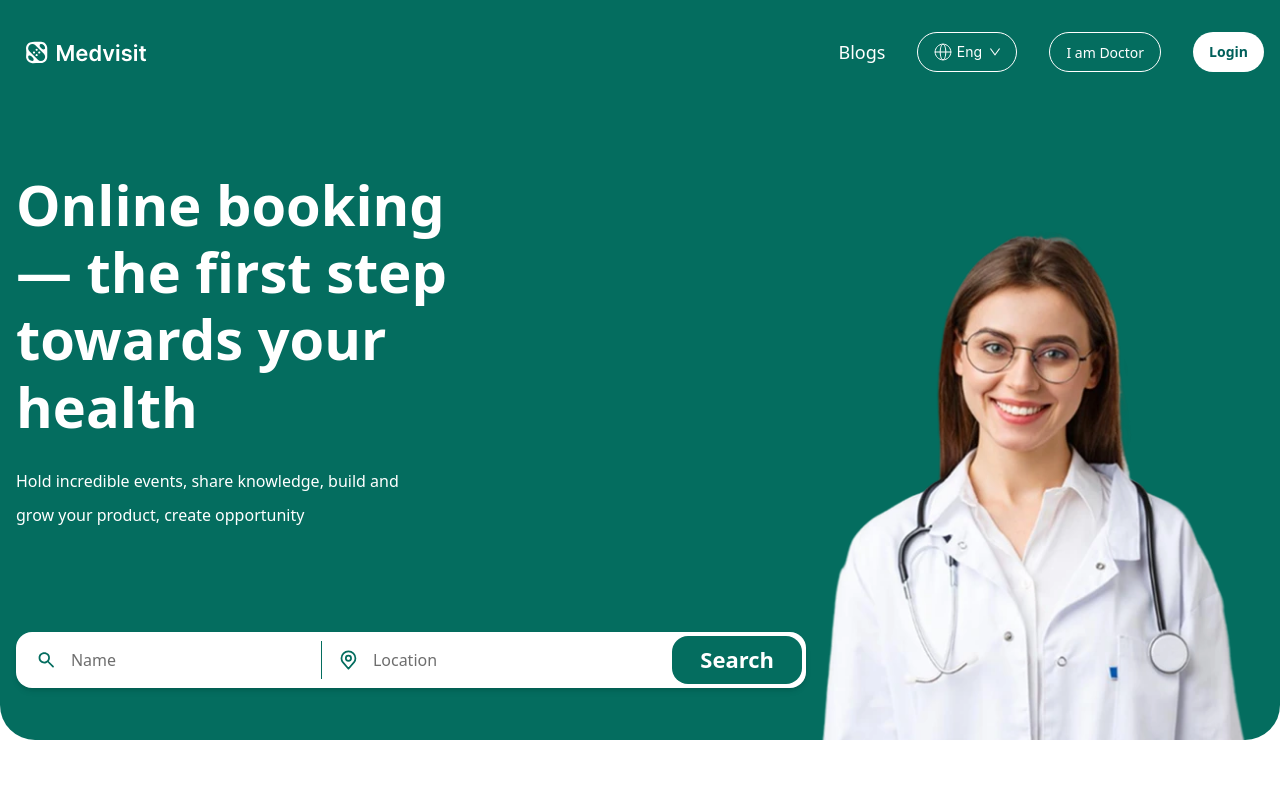
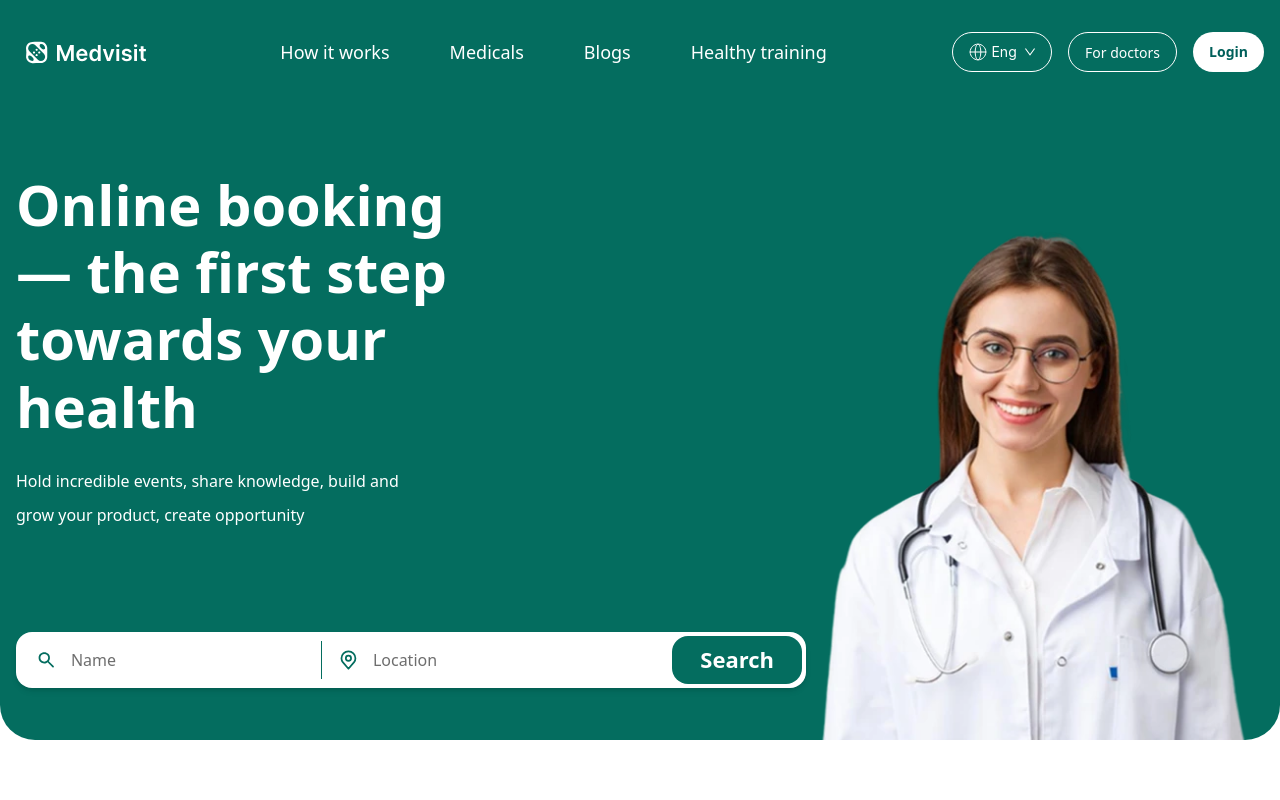
Before and after one commit to medbook-mir/medbook-frontend, a Next.js app: page /en in a window 1280 px wide. Shown: the top 800 px of the page. Built offline with nearby package versions, Linux system fonts and the light colour scheme.

Commit message:
Revert "Navbar change"

```diff
--- a/src/components/header/data.ts
+++ b/src/components/header/data.ts
@@ -1,13 +1,33 @@
 export const homePageNavItems = [
+  {
+    title: 'How it works',
+    href: '#'
+  },
+  {
+    title: 'Medicals',
+    href: '#'
+  },
   {
     title: 'Blogs',
     href: '#'
   },
+  {
+    title: 'Healthy training',
+    href: '#'
+  }
 ]
 
 export const otherPagesNavItems = [
   {
-    title: 'Blogs',
+    title: 'How it works',
     href: '#'
   },
+  {
+    title: 'Medicals',
+    href: '#'
+  },
+  {
+    title: 'Partners',
+    href: '#'
+  }
 ]
--- a/src/components/header/index.tsx
+++ b/src/components/header/index.tsx
@@ -32,17 +32,18 @@ export default function Navbar() {
             <MainLogoWhite />
           </Link>
 
-          <div className="hidden items-center gap-8 md:flex">
-            <nav className="hidden gap-[60px] text-[18px] font-medium text-white md:flex">
+          <nav className="hidden gap-[60px] text-[18px] font-medium text-white md:flex">
             {navItems.map((item, index) => (
               <Link href={item.href} key={index}>
                 <p className="text-white">{item.title}</p>
               </Link>
             ))}
           </nav>
+
+          <div className="hidden items-center gap-4 md:flex">
             <LangSelect />
             <button className="h-[40px] rounded-full border border-white px-[16px] text-[14px] transition hover:bg-white hover:text-teal-800">
-              I am Doctor
+              For doctors
             </button>
             <button
               onClick={handleLogin}
```
